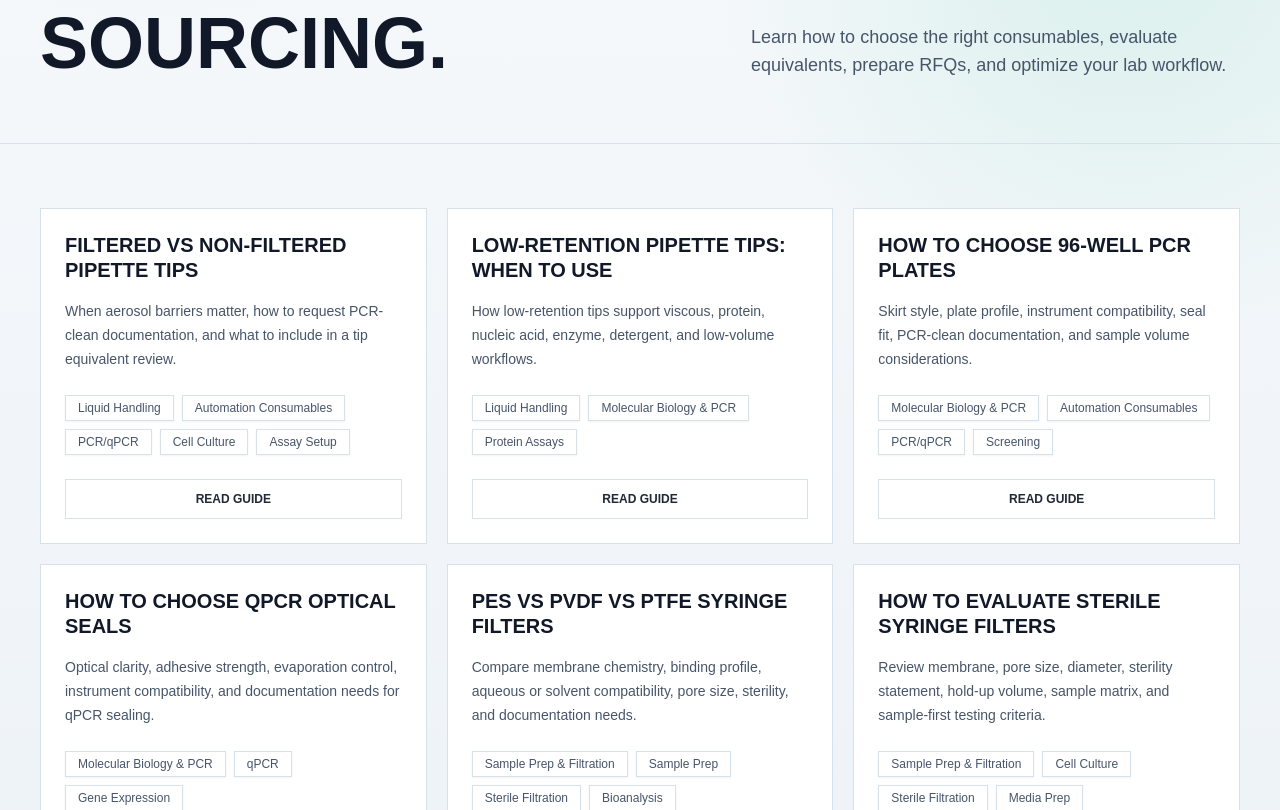
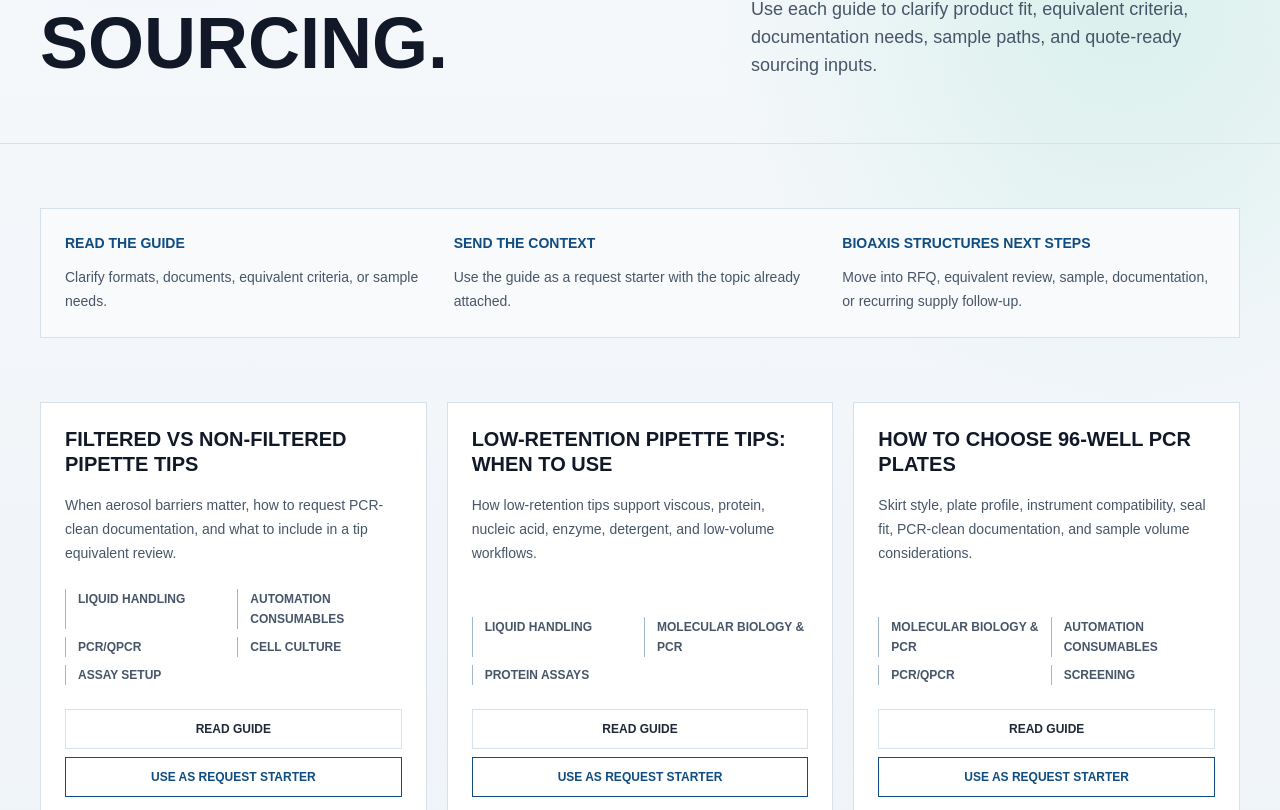
Before and after one commit to luckyericyao/bioaxisv3, a Next.js app: page /resources in a window 1280 px wide. Shown: the part 450-1260 px from the top of the page. Built offline with nearby package versions, Linux system fonts and the light colour scheme.

Commit message:
Improve resources guide-to-request UX

```diff
--- a/src/app/resources/page.tsx
+++ b/src/app/resources/page.tsx
@@ -19,8 +19,22 @@ export default function ResourcesPage() {
       <PageHero
         eyebrow="Resources"
         title="Guides for smarter life science consumables sourcing."
-        subtitle="Learn how to choose the right consumables, evaluate equivalents, prepare RFQs, and optimize your lab workflow."
+        subtitle="Use each guide to clarify product fit, equivalent criteria, documentation needs, sample paths, and quote-ready sourcing inputs."
       />
+      <section className="mx-auto w-full max-w-7xl px-5 pt-16 sm:px-8 lg:px-10">
+        <div className="grid gap-4 border border-bioaxis-line bg-bioaxis-black p-5 sm:grid-cols-3 sm:p-6">
+          {[
+            { title: "Read the guide", body: "Clarify formats, documents, equivalent criteria, or sample needs." },
+            { title: "Send the context", body: "Use the guide as a request starter with the topic already attached." },
+            { title: "BioAxis structures next steps", body: "Move into RFQ, equivalent review, sample, documentation, or recurring supply follow-up." }
+          ].map((step) => (
+            <article key={step.title}>
+              <h2 className="text-sm font-semibold uppercase text-bioaxis-accent">{step.title}</h2>
+              <p className="mt-3 text-sm leading-6 text-bioaxis-muted">{step.body}</p>
+            </article>
+          ))}
+        </div>
+      </section>
       <section className="mx-auto grid w-full max-w-7xl gap-5 px-5 py-16 sm:px-8 md:grid-cols-2 xl:grid-cols-3 lg:px-10">
         {resourceGuides.map((guide) => (
           <ResourceCard key={guide.id} guide={guide} />
@@ -29,8 +43,8 @@ export default function ResourcesPage() {
       <CTASection
         title="Need sourcing support for a live product request?"
         body="Send your product names, catalog numbers, specifications, and workflow context. BioAxis helps organize quote, sample, equivalent, and documentation support where applicable."
-        primaryLabel="Request sourcing support"
-        primaryHref="/request-quote?requestType=quote"
+        primaryLabel="Send product context"
+        primaryHref="/request-quote?requestType=product-list-review&sourcePage=%2Fresources"
       />
     </>
   );
--- a/src/components/cards/ResourceCard.tsx
+++ b/src/components/cards/ResourceCard.tsx
@@ -1,26 +1,35 @@
 import Link from "next/link";
 import type { ResourceGuide } from "@/data/resources";
-import { SpecTag } from "@/components/ui/SpecTag";
 
 type ResourceCardProps = {
   guide: ResourceGuide;
 };
 
 export function ResourceCard({ guide }: ResourceCardProps) {
+  const sourcePage = `/resources/${guide.slug}`;
+  const requestHref = `/request-quote?requestType=product-list-review&sourcePage=${encodeURIComponent(sourcePage)}&query=${encodeURIComponent(guide.title)}`;
+
   return (
     <article className="flex h-full flex-col border border-bioaxis-line bg-bioaxis-panel p-6 transition hover:border-bioaxis-accent/70 hover:bg-bioaxis-panelSoft">
       <div className="flex items-start justify-between gap-4">
         <h2 className="text-xl font-bold uppercase leading-tight text-bioaxis-text">{guide.title}</h2>
       </div>
       <p className="mt-4 flex-1 text-sm leading-6 text-bioaxis-muted">{guide.summary}</p>
-      <div className="mt-6 flex flex-wrap gap-2">
+      <ul className="mt-6 grid gap-2 text-xs font-semibold uppercase leading-5 text-bioaxis-muted sm:grid-cols-2">
         {[...guide.relatedSegments, ...guide.relatedWorkflows].slice(0, 5).map((tag) => (
-          <SpecTag key={tag}>{tag}</SpecTag>
+          <li key={tag} className="border-l border-bioaxis-accent/40 pl-3">
+            {tag}
+          </li>
         ))}
+      </ul>
+      <div className="mt-6 grid gap-2">
+        <Link href={sourcePage} className="inline-flex min-h-10 items-center justify-center border border-bioaxis-line px-4 text-xs font-semibold uppercase text-bioaxis-steel transition hover:border-bioaxis-accent hover:text-bioaxis-accent">
+          {guide.ctaCopy}
+        </Link>
+        <Link href={requestHref} className="inline-flex min-h-10 items-center justify-center border border-bioaxis-accent px-4 text-xs font-semibold uppercase text-bioaxis-accent transition hover:bg-bioaxis-accent hover:text-bioaxis-black">
+          Use as request starter
+        </Link>
       </div>
-      <Link href={`/resources/${guide.slug}`} className="mt-6 inline-flex min-h-10 items-center justify-center border border-bioaxis-line px-4 text-xs font-semibold uppercase text-bioaxis-steel transition hover:border-bioaxis-accent hover:text-bioaxis-accent">
-        {guide.ctaCopy}
-      </Link>
     </article>
   );
 }
```
Also changed, not shown: scripts/route-smoke.mjs (+27 -5 lines).
